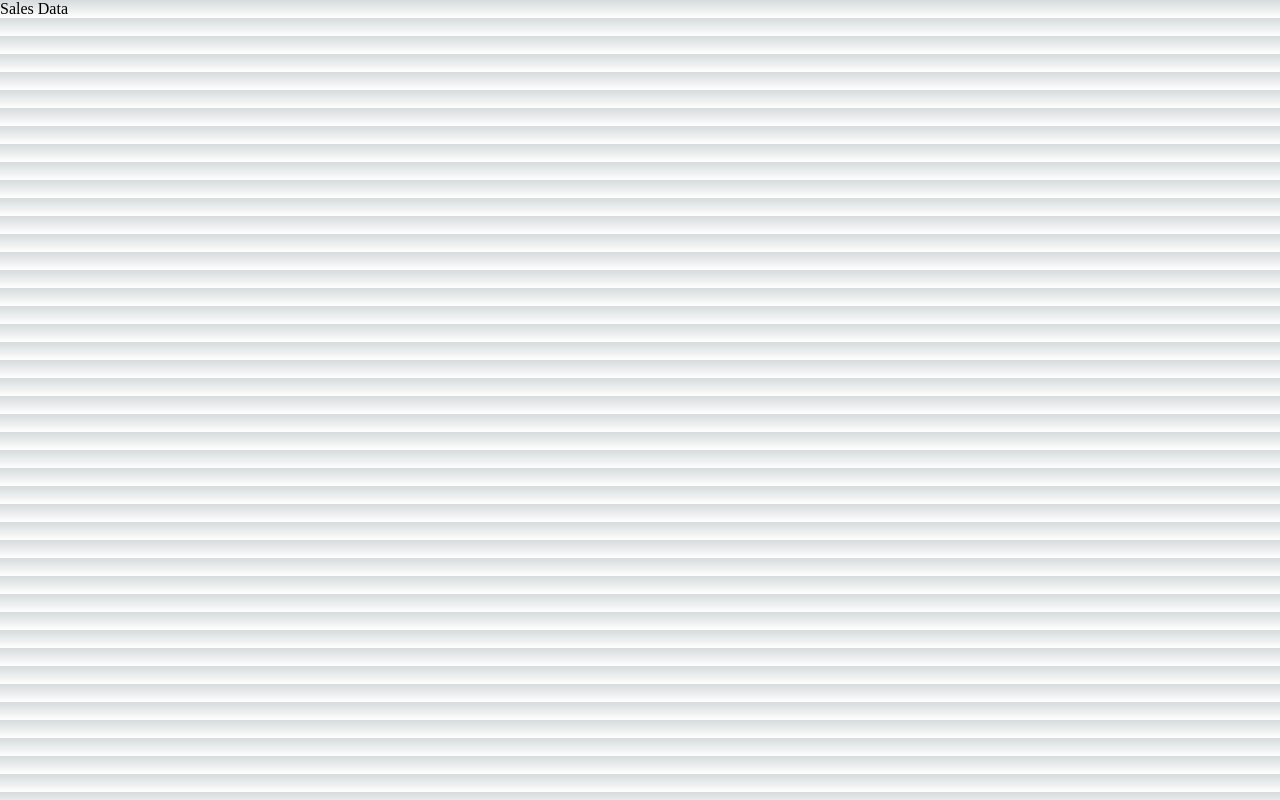
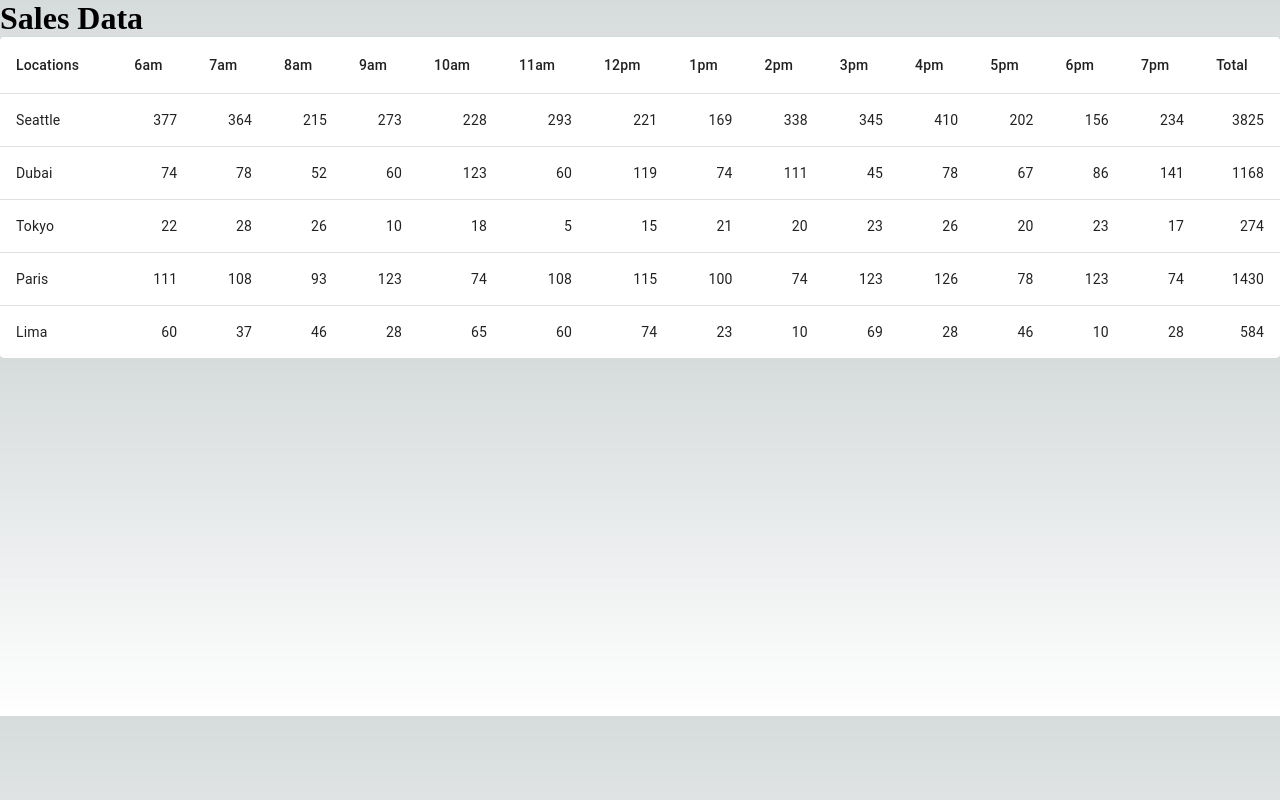
Before and after one commit to kennywlino/salmon-cookies-next-js, a Next.js app: page /sales_data in a window 1280 px wide. Built offline with nearby package versions, Linux system fonts and the light colour scheme.

Commit message:
Set up CookieStore class and display of Salmon Cookies data.

```diff
--- /dev/null
+++ b/components/CookieStore.js
@@ -0,0 +1,103 @@
+import * as React from 'react';
+import Table from '@mui/material/Table';
+import TableBody from '@mui/material/TableBody';
+import TableCell from '@mui/material/TableCell';
+import TableContainer from '@mui/material/TableContainer';
+import TableHead from '@mui/material/TableHead';
+import TableRow from '@mui/material/TableRow';
+import Paper from '@mui/material/Paper';
+
+let dailyHours = ["6am", "7am", "8am", "9am", "10am", "11am", "12pm", "1pm", "2pm", "3pm",
+"4pm", "5pm", "6pm", "7pm"];
+
+class CookieStore {
+  constructor(name, minCust, maxCust, avgSales) {
+    this.name = name;
+    this.minCust = minCust;
+    this.maxCust = maxCust;
+    this.avgSales = avgSales;
+    this.totalCustomers = this.calculateTotalCustomers();
+    this.cookiesSold = this.calculateCookiesSold();
+    this.totalCookiesSold = this.calculateTotalCookiesSold();
+  }
+
+  // calculates the number of customers visited per daily hour using a random number and stores it within the totalCustomers array
+  calculateTotalCustomers() {
+    let totalCustomers = [];
+    for (let i =0; i < dailyHours.length; i++) {
+      totalCustomers.push(this.getRandomCustomerCount(this.minCust, this.maxCust));
+    }
+    return totalCustomers;
+  }
+
+  // calculates a random # of customers given the min and max customer
+  // values of our CookieStore
+  getRandomCustomerCount(min, max) {
+    return Math.floor(Math.random() * (max - min + 1) + min);
+  }
+
+  // calculates the # of cookies sold per hour given the total customers
+  // that hour and the average sales
+  calculateCookiesSold() {
+    let cookiesSold = [];
+    for (let i = 0; i < dailyHours.length; i++) {
+      let currentHourSales = Math.ceil(this.totalCustomers[i] * this.avgSales);
+      cookiesSold.push(currentHourSales);
+    }
+    return cookiesSold;
+  }
+
+  // calculates the total # of cookies sold in a day using the
+  // cookiesSoldArray
+  calculateTotalCookiesSold() {
+    return this.cookiesSold.reduce((accumulator, value) => accumulator + value, 0);
+  }
+}
+
+export default function CookieDisplay() {
+  let seattleData = new CookieStore("Seattle", 23, 65, 6.5);
+  let dubaiData = new CookieStore("Dubai", 11, 38, 3.7);
+  let tokyoData = new CookieStore("Tokyo", 3, 24, 1.2);
+  let parisData = new CookieStore("Paris", 20, 38, 3.7);
+  let limaData = new CookieStore("Lima", 2, 16, 4.6);
+
+  let allCookieStores = [seattleData, dubaiData, tokyoData, parisData, limaData];
+
+  let dailyHoursTableCells = dailyHours.map(hour => {
+    return <TableCell key={hour}>{hour}</TableCell>
+  });
+
+  let cookieStoresTableRows = allCookieStores.map(store => {
+    return (
+      <TableRow
+        key={store.name}
+        sx={{ '&:last-child td, &:last-child th': { border: 0 } }}
+      >
+        <TableCell component="th" scope="row">
+          {store.name}
+        </TableCell>
+        {store.cookiesSold.map((hour, index) =>
+          <TableCell key={`${store.name}-${dailyHours[index]}`} align="right">{hour}</TableCell>
+        )}
+        <TableCell align="right">{store.totalCookiesSold}</TableCell>
+      </TableRow>
+    );
+  });
+
+  return (
+    <TableContainer component={Paper}>
+      <Table sx={{ minWidth: 650 }} aria-label="cookie-sales">
+        <TableHead>
+          <TableRow>
+            <TableCell>Locations</TableCell>
+            {dailyHoursTableCells}
+            <TableCell>Total</TableCell>
+          </TableRow>
+        </TableHead>
+        <TableBody>
+          {cookieStoresTableRows}
+        </TableBody>
+      </Table>
+    </TableContainer>
+  );
+}
--- a/package.json
+++ b/package.json
@@ -9,6 +9,9 @@
     "lint": "next lint"
   },
   "dependencies": {
+    "@emotion/react": "^11.10.5",
+    "@emotion/styled": "^11.10.5",
+    "@mui/material": "^5.11.6",
     "@next/font": "13.1.5",
     "eslint": "8.32.0",
     "eslint-config-next": "13.1.5",
--- a/src/pages/sales_data/index.js
+++ b/src/pages/sales_data/index.js
@@ -1,3 +1,10 @@
+import CookieDisplay from "components/CookieStore";
+
 export default function SalesData() {
-  return <div>Sales Data</div>
+  return <div>
+      <h1>
+        Sales Data
+      </h1>
+      <CookieDisplay />
+    </div>
 }
```
Also changed, not shown: 1 other file (tests, documents, lock files or other folders).
